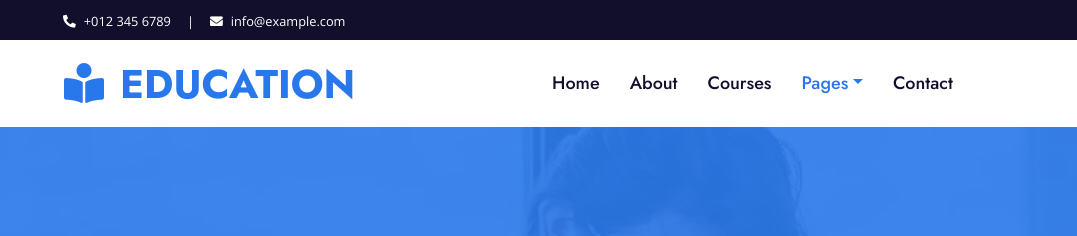
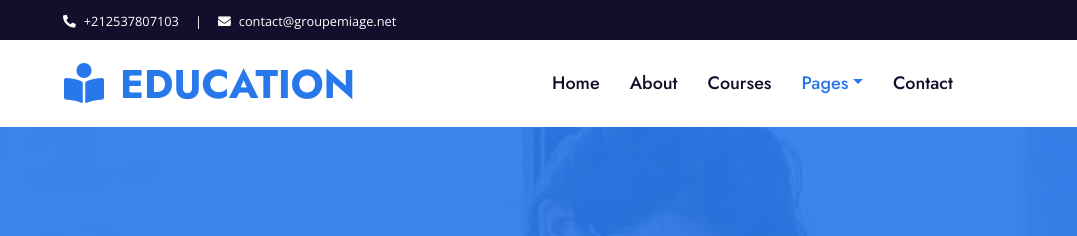
Before and after one commit to marik0b/omarbelhoucine, a plain HTML site: page team.html in a window 1280 px wide. Shown: the top 236 px of the page, 0-1077 px from the left. Drawn offline with nearby package versions, Linux system fonts and the light colour scheme; a script that the page names is missing.

Commit message:
team.html

```diff
--- a/team.html
+++ b/team.html
@@ -24,9 +24,9 @@
         <div class="row py-2 px-lg-5">
             <div class="col-lg-6 text-center text-lg-left mb-2 mb-lg-0">
                 <div class="d-inline-flex align-items-center text-white">
-                    <small><i class="fa fa-phone-alt mr-2"></i>+012 345 6789</small>
+                    <small><i class="fa fa-phone-alt mr-2"></i>+212537807103</small>
                     <small class="px-3">|</small>
-                    <small><i class="fa fa-envelope mr-2"></i>info@example.com</small>
+                    <small><i class="fa fa-envelope mr-2"></i>contact@groupemiage.net</small>
                 </div>
             </div>
             <div class="col-lg-6 text-center text-lg-right">
```
